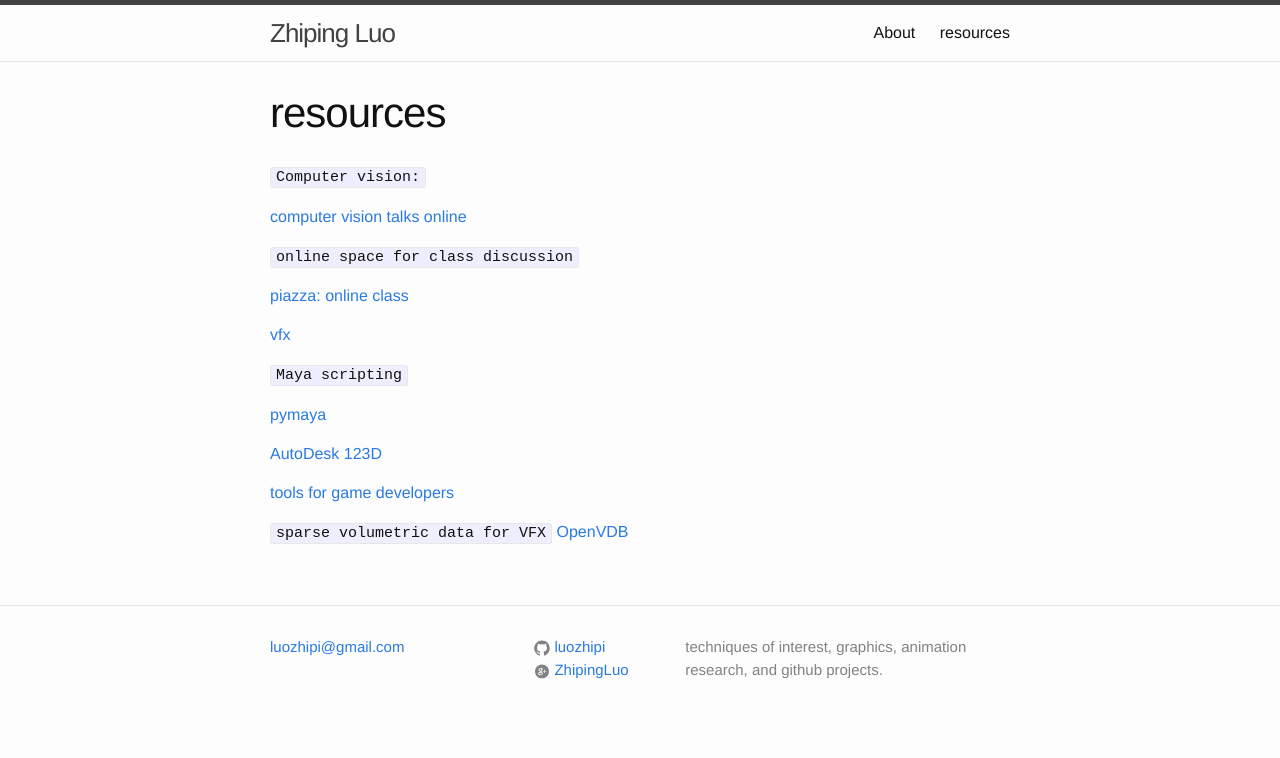
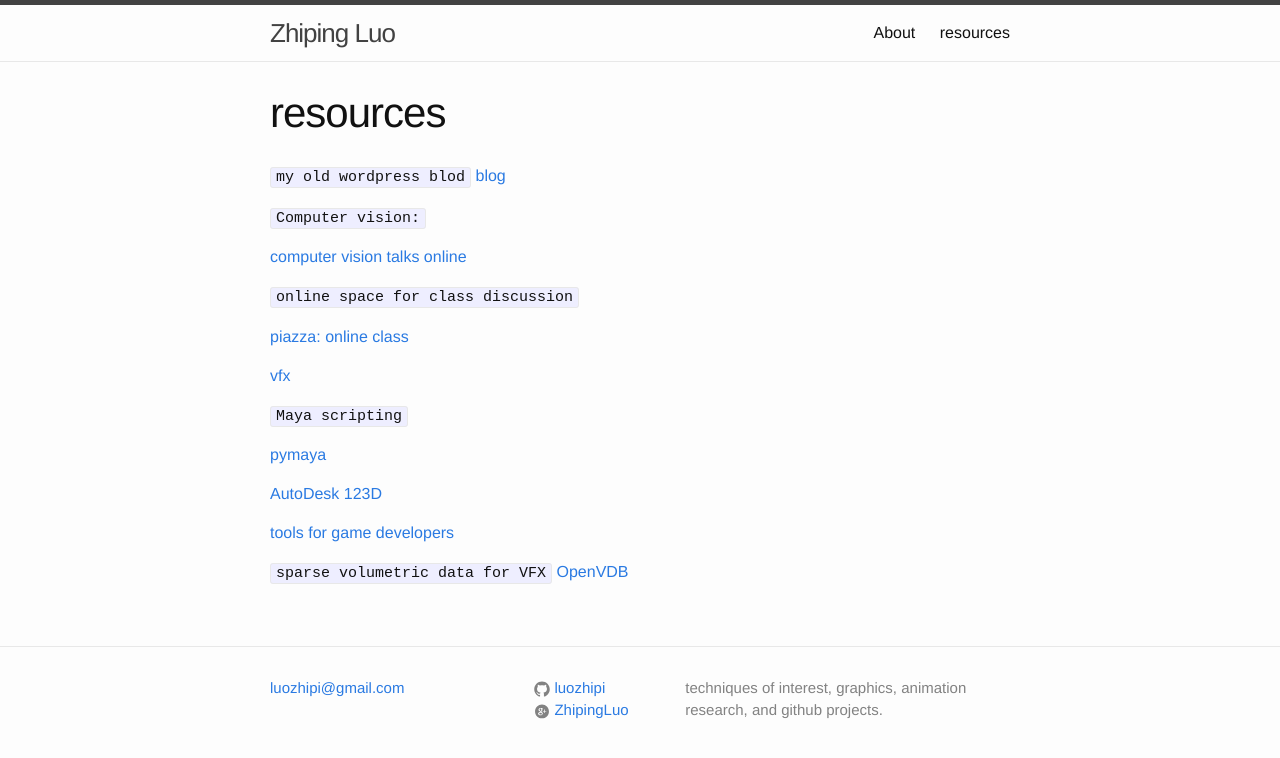
Before and after one commit to luozhipi/luozhipi.github.io, a Jekyll site: the page built from resources.md, in a window 1280 px wide. Shown: the top 758 px of the page. Built offline with Jekyll 4.4.1, drawn with Linux system fonts in a browser that asks for light colours.

Commit message:
add link to wordpress blog

```diff
--- a/resources.md
+++ b/resources.md
@@ -3,6 +3,8 @@
 title: resources
 permalink: /res/
 ---
+`my old wordpress blod`
+[blog]
 
 `Computer vision:`
 
@@ -32,3 +34,4 @@
 [AutoDesk 123D]: http://blog.123dapp.com/
 [tools for game developers]: https://www.codeandweb.com/
 [OpenVDB]: http://www.openvdb.org/
+[blog]: https://luozhipi.wordpress.com/
```
